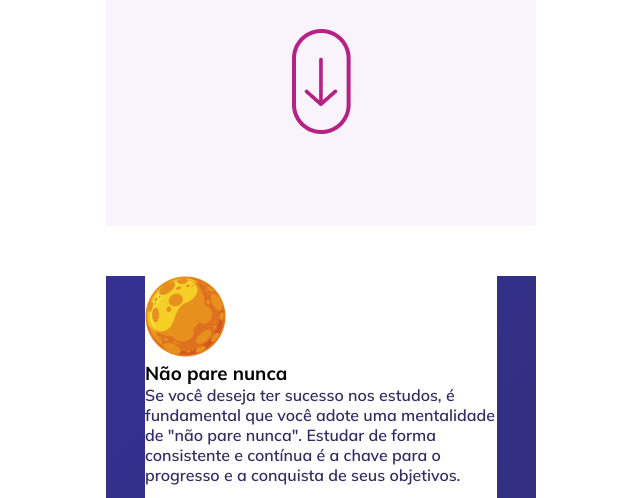
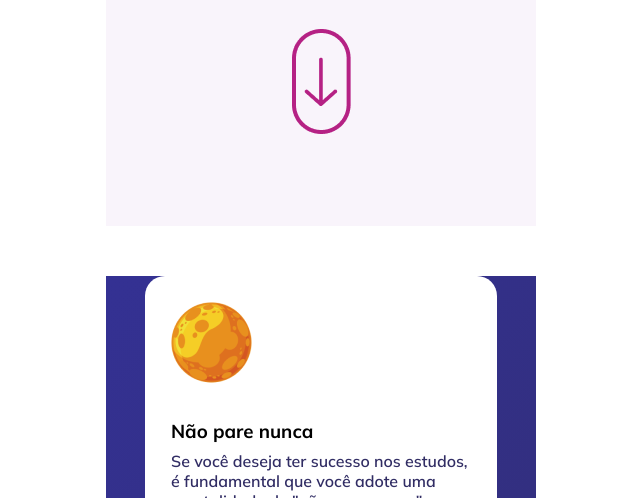
Before and after one commit to igormatheusf/projeto-explore-sem-limites, a plain HTML site: page index.html in a window 1280 px wide. Shown: the part 454-952 px from the top of the page, without its empty margins (319-959 px from the left). Drawn offline with Linux system fonts and the light colour scheme.

Commit message:
custom CSS styles main

```diff
--- a/style.css
+++ b/style.css
@@ -53,4 +53,18 @@ main {
     height: 21.125rem;
 
     background-color: #FFFFFF;
+
+    border-radius: 1.25rem;
 }
+
+.container > img {
+    padding: 1.625rem 0 2rem 1.625rem;
+}
+
+.container > h3 {
+    padding: 0 1.625rem .5rem 1.625rem;
+}
+
+.container > p {
+    padding: 0 1.625rem  1.625rem 1.625rem;
+}
```
